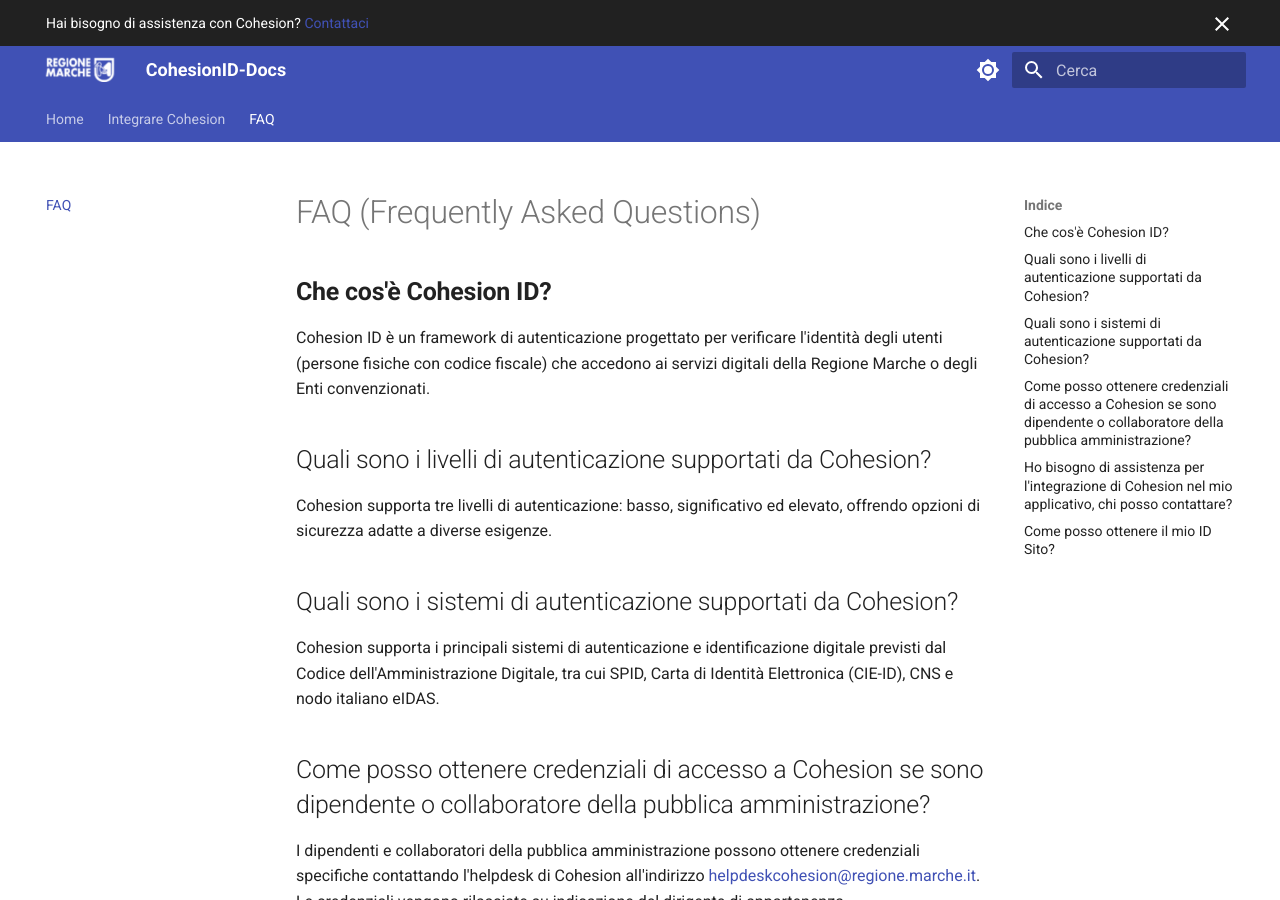
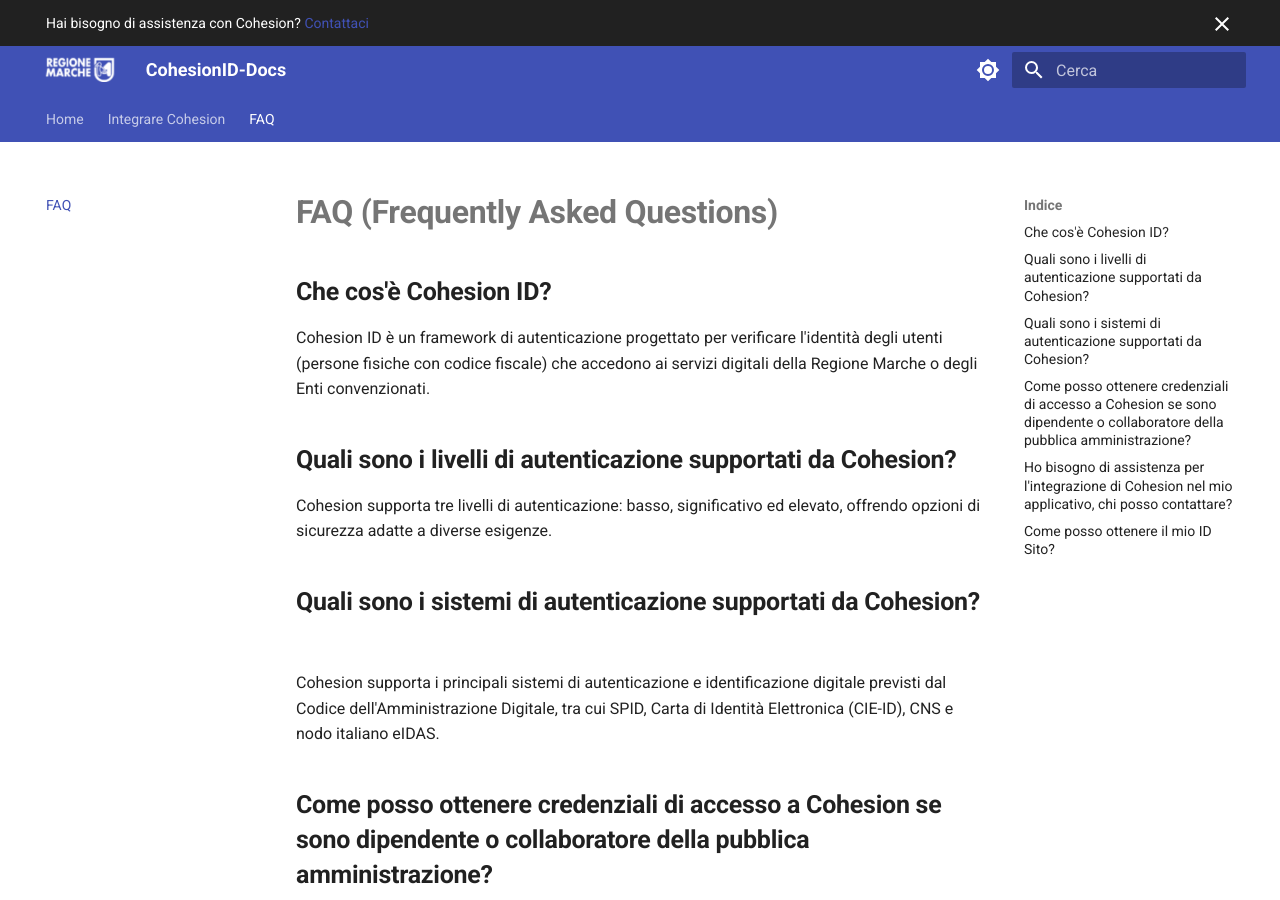
Before and after one commit to DarisCappelletti/CohesionID-Docs, an MkDocs documentation site: the page built from docs/FAQ.md, in a window 1280 px wide and 900 px high. Built offline with MkDocs 1.6.1 and Material for MkDocs 9.7.7, drawn with Linux system fonts in a browser that asks for light colours.

Commit message:
Update wiki files

```diff
--- a/docs/FAQ.md
+++ b/docs/FAQ.md
@@ -1,31 +1,31 @@
-# FAQ (Frequently Asked Questions)
+# **FAQ (Frequently Asked Questions)**
 
 ## **Che cos'è Cohesion ID?**
 Cohesion ID è un framework di autenticazione progettato per verificare l'identità degli utenti (persone fisiche con codice fiscale) che accedono ai servizi digitali della Regione Marche o degli Enti convenzionati.
 
 
 
-## Quali sono i livelli di autenticazione supportati da Cohesion?
+## **Quali sono i livelli di autenticazione supportati da Cohesion?**
 Cohesion supporta tre livelli di autenticazione: basso, significativo ed elevato, offrendo opzioni di sicurezza adatte a diverse esigenze.
 
 
 
-## Quali sono i sistemi di autenticazione supportati da Cohesion?
+## **Quali sono i sistemi di autenticazione supportati da Cohesion?**
 Cohesion supporta i principali sistemi di autenticazione e identificazione digitale previsti dal Codice dell'Amministrazione Digitale, tra cui SPID, Carta di Identità Elettronica (CIE-ID), CNS e nodo italiano eIDAS.
 
 
 
-## Come posso ottenere credenziali di accesso a Cohesion se sono dipendente o collaboratore della pubblica amministrazione?
+## **Come posso ottenere credenziali di accesso a Cohesion se sono dipendente o collaboratore della pubblica amministrazione?**
 I dipendenti e collaboratori della pubblica amministrazione possono ottenere credenziali specifiche contattando l'helpdesk di Cohesion all'indirizzo [helpdeskcohesion@regione.marche.it](mailto:helpdeskcohesion@regione.marche.it). Le credenziali vengono rilasciate su indicazione del dirigente di appartenenza.
 
 
 
-## Ho bisogno di assistenza per l'integrazione di Cohesion nel mio applicativo, chi posso contattare?
+## **Ho bisogno di assistenza per l'integrazione di Cohesion nel mio applicativo, chi posso contattare?**
 Se hai bisogno di aiuto in merito all'integrazione di Cohesion, contattaci all'indirizzo [Integrazione Cohesion](mailto:integrazionecohesion@regione.marche.it)
 
 
 
-## Come posso ottenere il mio ID Sito?
+## **Come posso ottenere il mio ID Sito?**
 Se il sistema informativo che vuoi integrare è pubblicato da o per conto di Regione Marche, è possibile compilare direttamente la richiesta di integrazione al seguente link: [https://procedimenti.regione.marche.it/Pratiche/Avvia/3049](https://procedimenti.regione.marche.it/Pratiche/Avvia/3049)
 
 Effettuata la richiesta, i nostri tecnici forniranno il vostro codice ID Sito univoco.
```
Also changed, not shown: site/FAQ/index.html, 1 other file.
